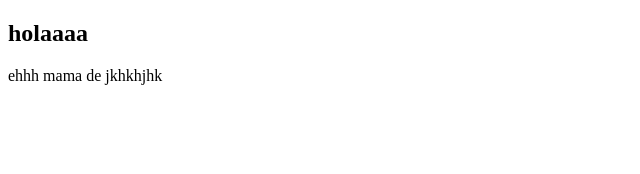
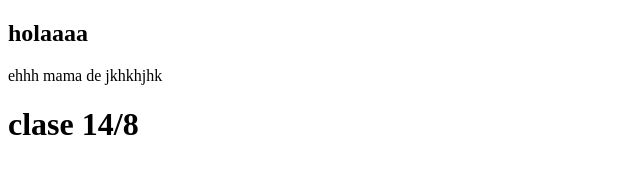
Before and after one commit to JoaquinSosaa/probando_githud, a plain HTML site: page index.html in a window 1280 px wide. Shown: the whole page, without its empty margins (0-640 px from the left). Drawn offline with Linux system fonts and the light colour scheme.

Commit message:
clase 14/8

```diff
--- a/index.html
+++ b/index.html
@@ -8,5 +8,6 @@
 <body>
     <h2>holaaaa</h2>
     <p>ehhh mama de jkhkhjhk</p>
+    <h1>clase 14/8</h1>
 </body>
 </html>
```
